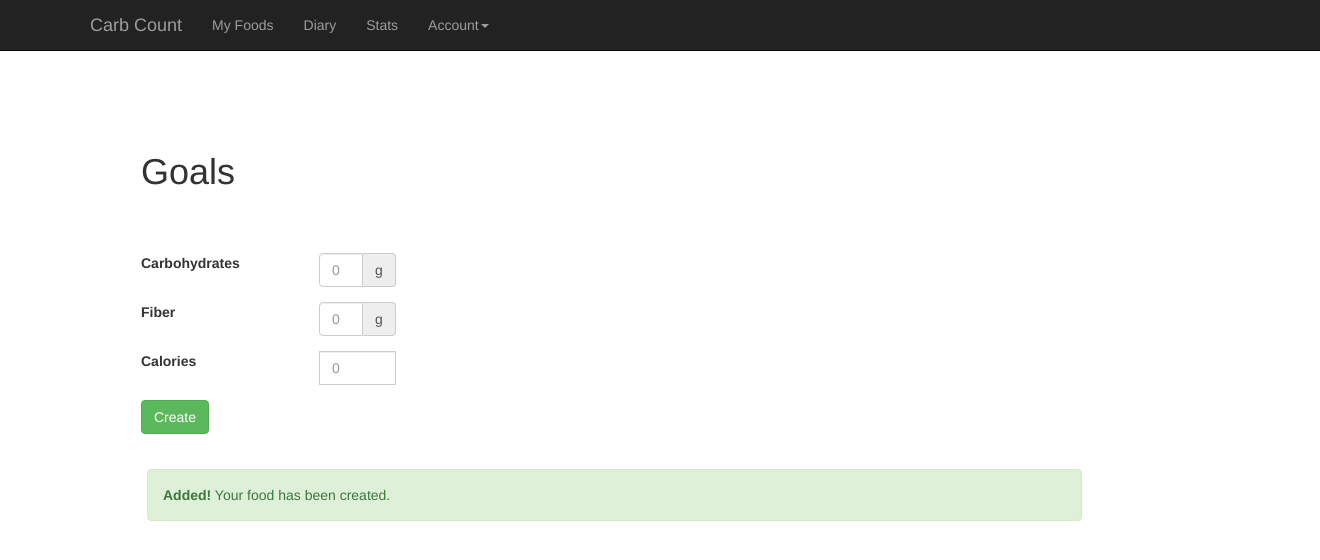
After one commit to kaitcov/carbCount, a Flask app: page /goals in a window 1320 px wide. The commit adds this page. Shown: the top 560 px of the page. Run offline with Flask 2, Linux system fonts and the light colour scheme; some libraries are stand-ins or nearby versions.

Commit message:
goals page

```diff
--- a/app.py
+++ b/app.py
@@ -31,5 +31,9 @@ def createFood():
 def diary():
 	return render_template('diary.html', name=name)
 
+@app.route('/goals')
+def goals():
+	return render_template('goals.html', name=name)
+
 if __name__ == '__main__':
 	app.run(debug = True)
--- /dev/null
+++ b/templates/goals.html
@@ -0,0 +1,51 @@
+{% extends 'navbar.html' %}
+{% block body %}
+
+<style>
+@media screen and (min-device-width : 375px) and (max-device-width : 667px){
+	body{
+		padding-top:10%;
+	}
+	label{
+		font-size: 200%;
+	}
+}
+</style>
+
+<div class="container center_div" style="padding-left:5%; padding-right:5%; padding-top:10%;">
+<div class="container" style="margin-bottom:5%; padding-left:0px;">
+	<h1>Goals</h1>
+</div>
+<form method="post">
+<div class="form-group row">
+    <label for="Carbs" class="col-sm-2 form-control-label">Carbohydrates</label>
+    <div class="input-group `:w
+col-sm-10" style="width:10%; padding-left:15px; padding-right: 15px">
+      <input class="form-control" id="Carbs" placeholder="0">
+	<div class="input-group-addon">g</div>
+    </div>
+  </div>
+  <div class="form-group row">
+    <label for="Fiber" class="col-sm-2 form-control-label">Fiber</label>
+    <div class="input-group col-sm-10" style="width:10%; padding-left: 15px; padding-right: 15px;">
+      <input  class="form-control" id="Fiber" placeholder="0">
+	<div class="input-group-addon">g</div>
+    </div>
+  </div>
+<div class="form-group row">
+    <label for="Calories" class="col-sm-2 form-control-label">Calories</label>
+    <div id="inputForm" class="input-group col-sm-10" style="width: 10%; padding-left: 15px; padding-right: 15px;">
+      <input class="form-control" id="Calories" placeholder="0">
+    </div>
+  </div>
+      <button type="submit" class="btn btn-success">Create</button>
+</form>
+</div>
+
+<div class="container">
+<div class="alert alert-success" role="alert" style="margin-top:3%; margin-left:5%; margin-right:13%;">
+	<strong>Added!</strong>
+	Your food has been created.
+	</div>
+</div>
+{% endblock %}
--- a/templates/navbar.html
+++ b/templates/navbar.html
@@ -22,7 +22,7 @@
               <a href="#" class="dropdown-toggle" data-toggle="dropdown" role="button" aria-haspopup="true" aria-expanded="false">Account<span class="caret"></span></a>
               <ul class="dropdown-menu">
                 <li><a href="#">{{name}}</a></li>
-                <li><a href="#">Another action</a></li>
+                <li><a href="/goals">Goals</a></li>
                 <li><a href="#">Something else here</a></li>
                 <li role="separator" class="divider"></li>
                 <li class="dropdown-header">Nav header</li>
```
